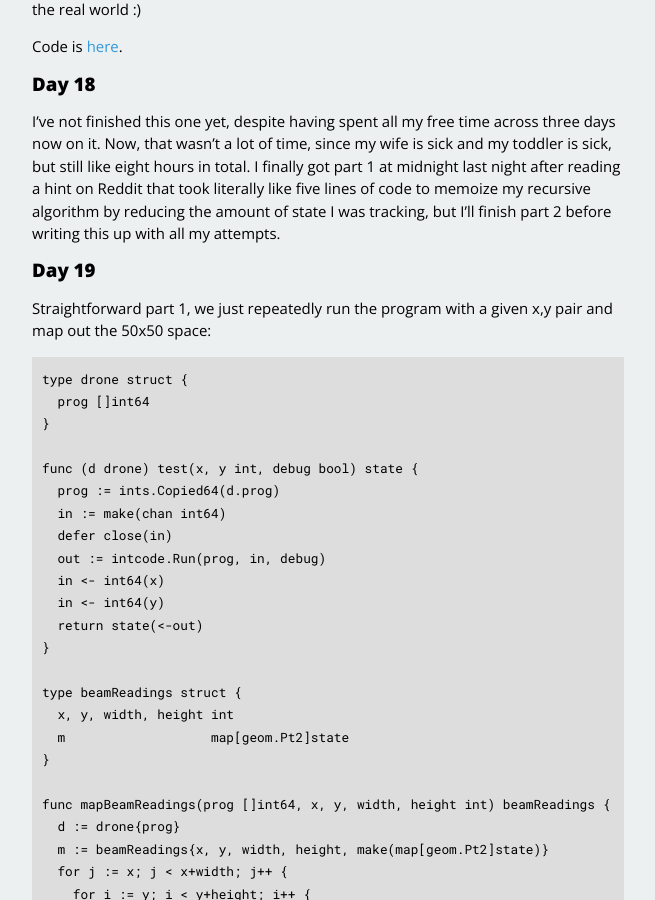
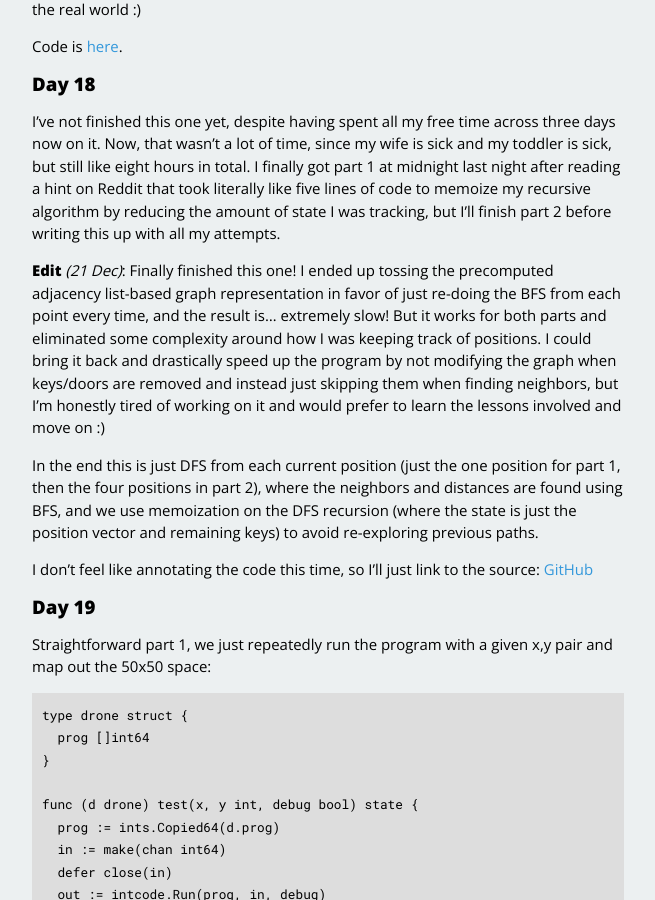
Before and after one commit to dhconnelly/dhconnelly.github.io, a Jekyll site: the page built from _posts/2019-12-01-advent-2019-running.md, in a window 1280 px wide and 900 px high, scrolled down 62343 px. Shown: the whole window, without its empty margins (312-967 px from the left). Built offline with Jekyll 4.4.1, drawn with Linux system fonts in a browser that asks for light colours.

Commit message:
day 18 finished update

```diff
--- a/_posts/2019-12-01-advent-2019-running.md
+++ b/_posts/2019-12-01-advent-2019-running.md
@@ -3129,6 +3129,28 @@ literally like five lines of code to memoize my recursive algorithm by
 reducing the amount of state I was tracking, but I'll finish part 2 before
 writing this up with all my attempts.
 
+**Edit** *(21 Dec)*: Finally finished this one! I ended up
+tossing the precomputed adjacency list-based graph
+representation in favor of just re-doing the BFS from each
+point every time, and the result is... extremely slow! But it
+works for both parts and eliminated some complexity around how
+I was keeping track of positions. I could bring it back and
+drastically speed up the program by not modifying the graph
+when keys/doors are removed and instead just skipping them when
+finding neighbors, but I'm honestly tired of working on it and
+would prefer to learn the lessons involved and move on :)
+
+In the end this is just DFS from each current position (just
+the one position for part 1, then the four positions in part
+2), where the neighbors and distances are found using BFS, and
+we use memoization on the DFS recursion (where the state is
+just the position vector and remaining keys) to avoid
+re-exploring previous paths.
+
+I don't feel like annotating the code this time, so I'll just
+link to the source:
+[GitHub](https://github.com/dhconnelly/advent-of-code-2019/blob/master/day18/day18.go)
+
 
 ## Day 19
 
```
